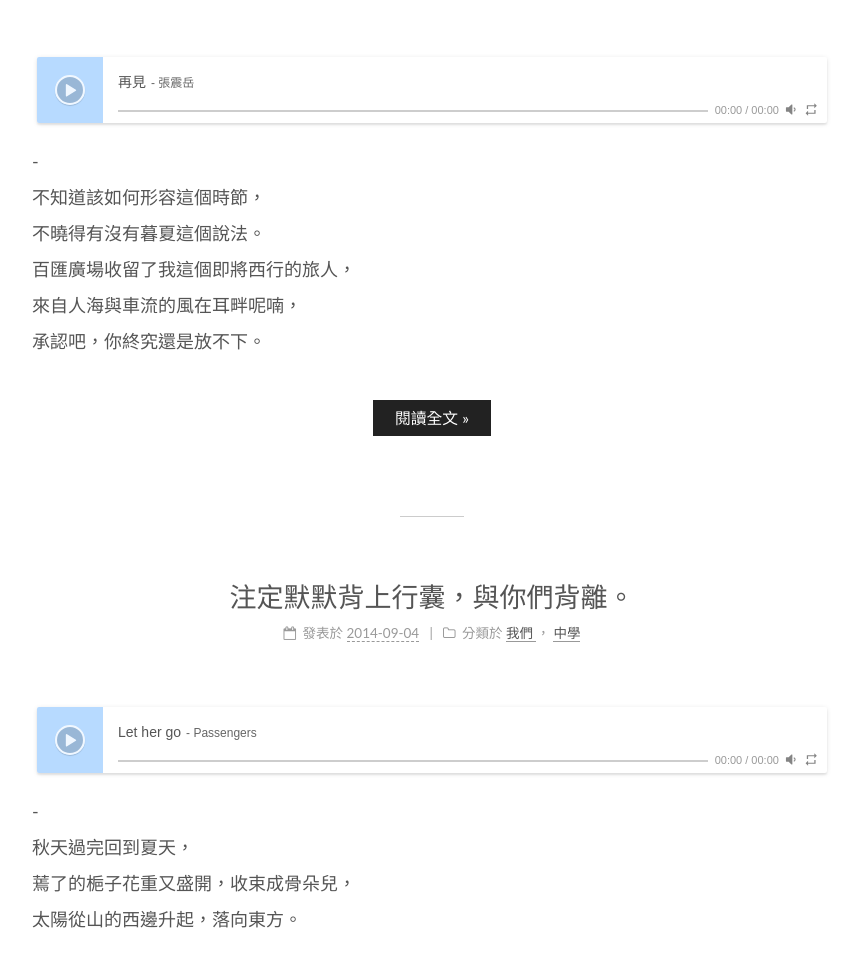
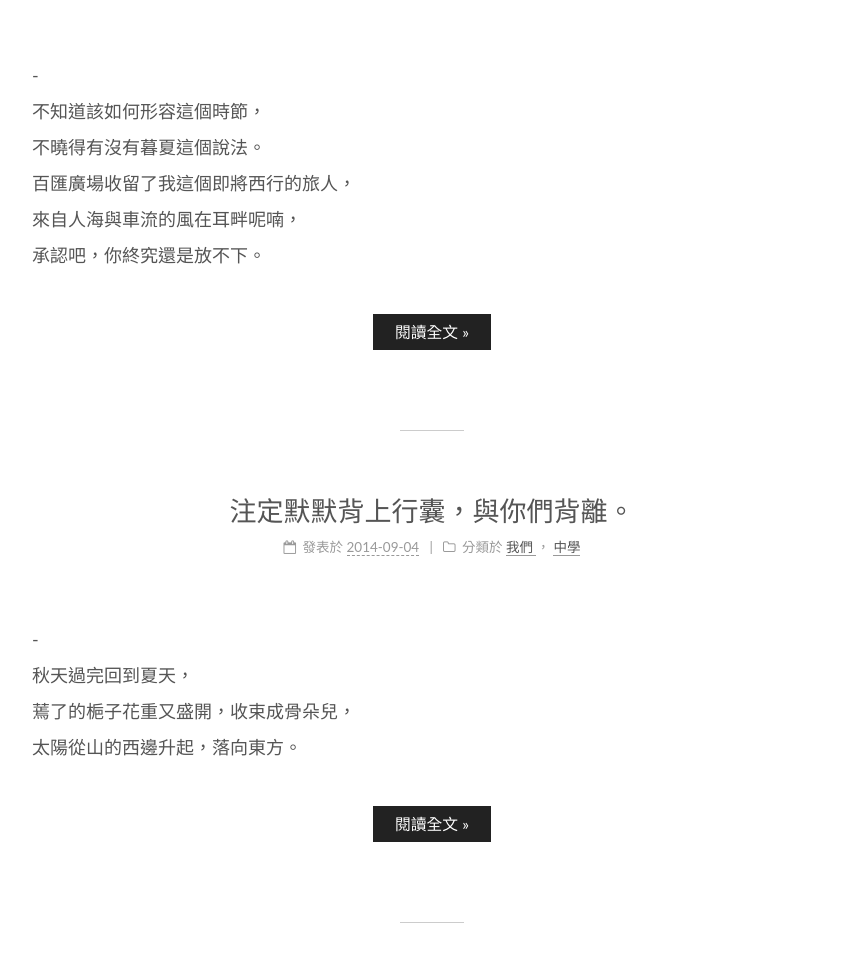
Before and after one commit to Ronnri/bennkyo.github.io, a plain HTML site: page index.html in a window 1280 px wide. Shown: the part 2766-3739 px from the top of the page, without its empty margins (208-1067 px from the left). Drawn offline with Linux system fonts and the light colour scheme; some packages are replaced by stand-ins of ours; a script that the page names is missing.

Commit message:
Site updated: 2019-11-08 00:36:01

```diff
--- a/index.html
+++ b/index.html
@@ -124,8 +124,6 @@
   </style>
 </noscript>
 
-<link rel="stylesheet" href="\assets\css\APlayer.min.css" class="aplayer-style-marker">
-<script src="\assets\js\APlayer.min.js" class="aplayer-script-marker"></script>
 </head>
 
 <body itemscope itemtype="http://schema.org/WebPage">
@@ -600,27 +598,7 @@
     <div class="post-body" itemprop="articleBody">
 
 
-          <div id="aplayer-RHHFlmSw" class="aplayer aplayer-tag-marker" style="margin-bottom: 20px;">
-            <pre class="aplayer-lrc-content"></pre>
-        </div>
-        <script>
-          var ap = new APlayer({
-            element: document.getElementById("aplayer-RHHFlmSw"),
-            narrow: false,
-            autoplay: false,
-            showlrc: false,
-            music: {
-              title: "再見",
-              author: "張震岳",
-              url: "/music/ZaiJian.mp3;",
-              pic: "",
-              lrc: ""
-            }
-          });
-          window.aplayers || (window.aplayers = []);
-          window.aplayers.push(ap);
-        </script>
-<p>-<br>不知道該如何形容這個時節，<br>不曉得有沒有暮夏這個說法。<br>百匯廣場收留了我這個即將西行的旅人，<br>來自人海與車流的風在耳畔呢喃，<br>承認吧，你終究還是放不下。</p>
+          <p>-<br>不知道該如何形容這個時節，<br>不曉得有沒有暮夏這個說法。<br>百匯廣場收留了我這個即將西行的旅人，<br>來自人海與車流的風在耳畔呢喃，<br>承認吧，你終究還是放不下。</p>
           <!--noindex-->
             <div class="post-button">
               <a class="btn" href="/2014/09/08/highschool-03/#more" rel="contents">
@@ -702,27 +680,7 @@
     <div class="post-body" itemprop="articleBody">
 
 
-          <div id="aplayer-fxPkoLGS" class="aplayer aplayer-tag-marker" style="margin-bottom: 20px;">
-            <pre class="aplayer-lrc-content"></pre>
-        </div>
-        <script>
-          var ap = new APlayer({
-            element: document.getElementById("aplayer-fxPkoLGS"),
-            narrow: false,
-            autoplay: false,
-            showlrc: false,
-            music: {
-              title: "Let her go",
-              author: "Passengers",
-              url: "/music/LetHerGo.mp3;",
-              pic: "",
-              lrc: ""
-            }
-          });
-          window.aplayers || (window.aplayers = []);
-          window.aplayers.push(ap);
-        </script>
-<p>-<br>秋天過完回到夏天，<br>蔫了的梔子花重又盛開，收束成骨朵兒，<br>太陽從山的西邊升起，落向東方。</p>
+          <p>-<br>秋天過完回到夏天，<br>蔫了的梔子花重又盛開，收束成骨朵兒，<br>太陽從山的西邊升起，落向東方。</p>
           <!--noindex-->
             <div class="post-button">
               <a class="btn" href="/2014/09/04/highschool-02/#more" rel="contents">
```
Also changed, not shown: 2000/01/01/hello-world/index.html (+2 -2 lines), 2014/09/04/highschool-02/index.html (+12 -13 lines), 2014/09/08/highschool-03/index.html (+11 -11 lines).
